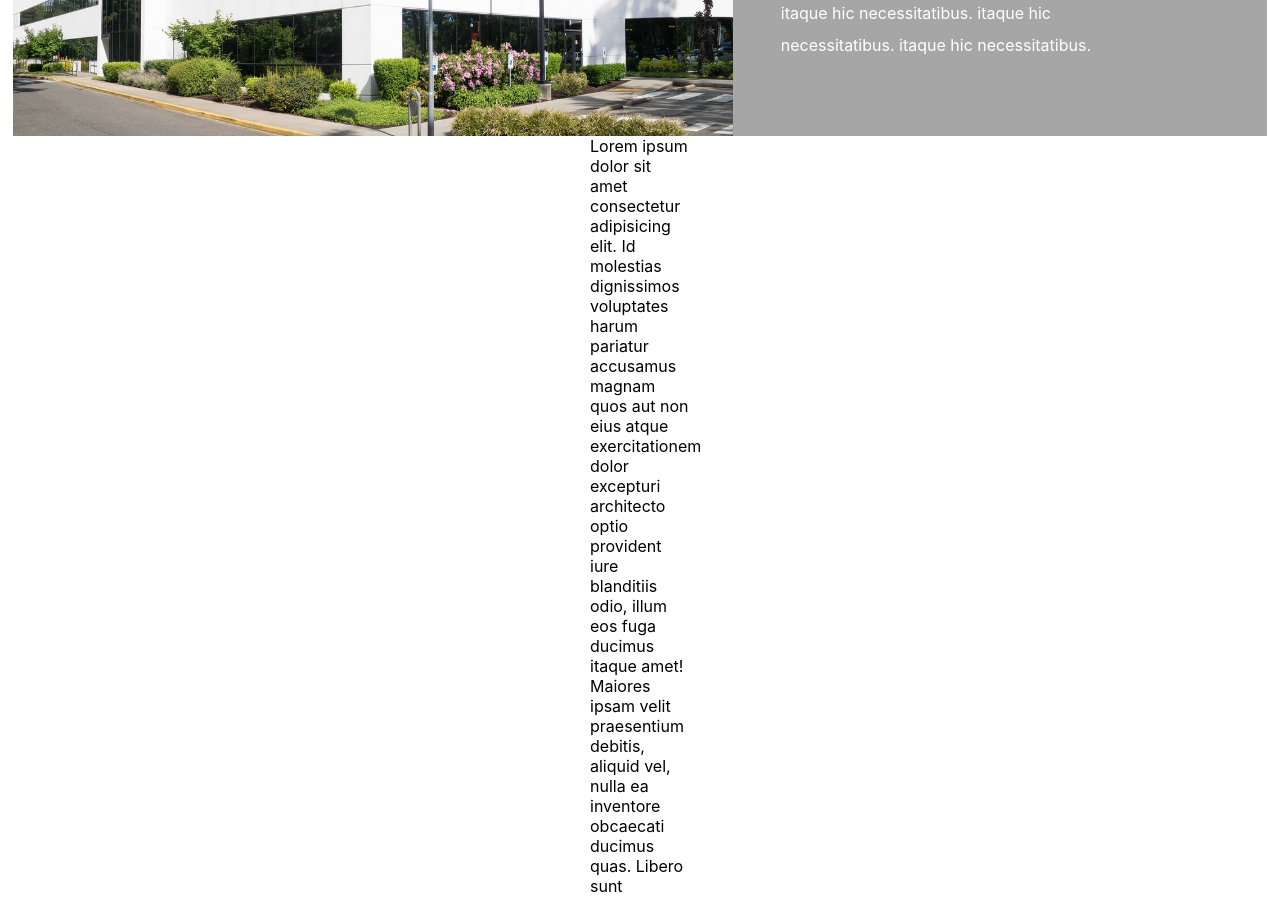
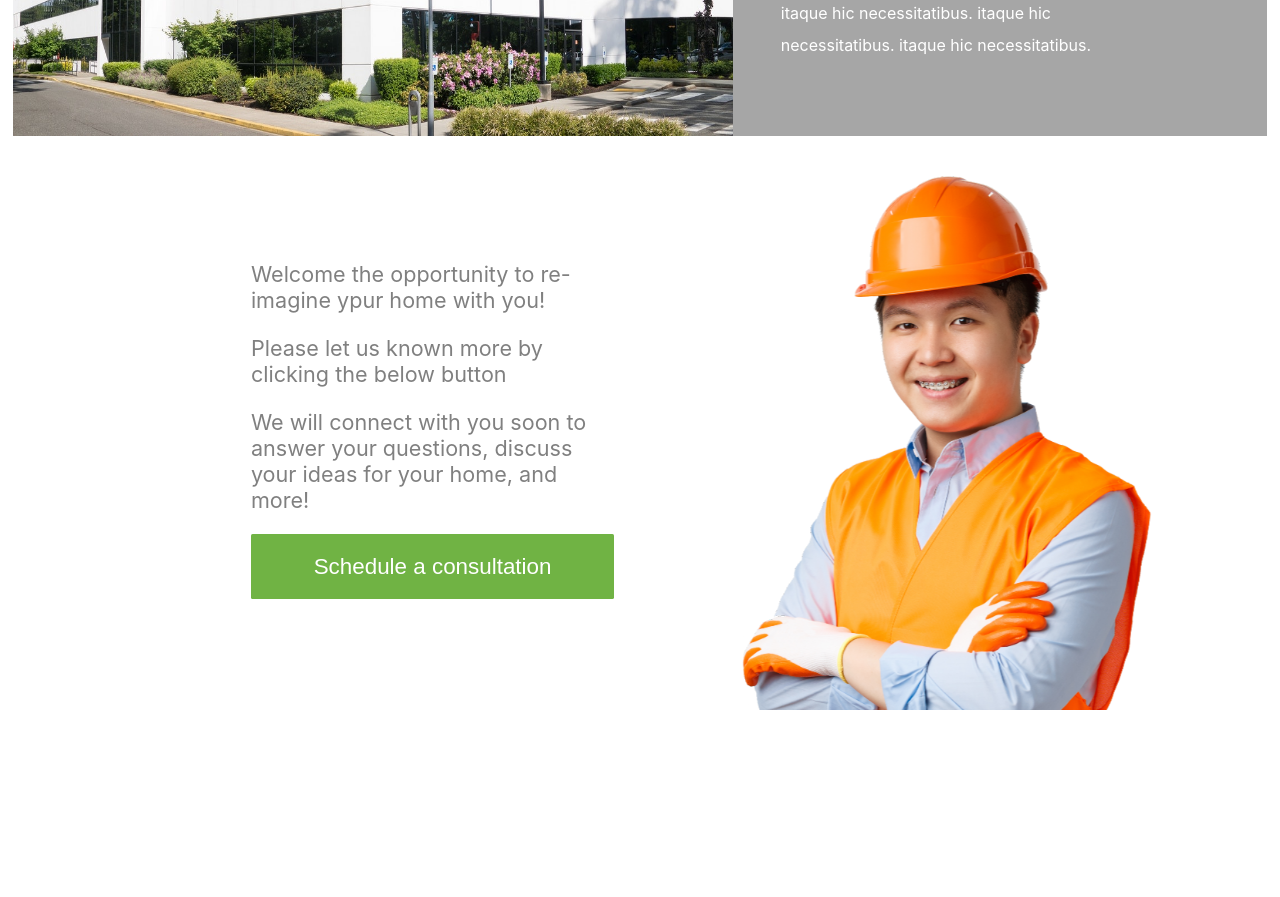
Before and after one commit to AngheloAmir/amir-company-test-1, a Next.js app: page / in a window 1280 px wide. Shown: the part 1880-2777 px from the top of the page. After the commit the page ends 2590 px from the top, so only its background shows below. Built offline with nearby package versions, Linux system fonts and the light colour scheme.

Commit message:
0.9 consulation completed

```diff
--- a/appdata/home.json
+++ b/appdata/home.json
@@ -2,7 +2,8 @@
     "landing": {
         "image": "/assets/main.jpg",
         "heading": "WE BUILD A BETTER WAY",
-        "paragraph": "BMDC is a New Born as one of the Private Organization that help Psur Significant Progress outside Metro Iloilo. Its Flagship Township Development Project in the Municipality of Sta. Barbara of Metro Iloilo to Growth and Attract Business Investors, Ecotourism, Commercial, Industrial, Humanitarian Projects to Rise",
+        "paragraph": "Lorem ipsum dolor sit, amet consectetur adipisicing elit. Quisquam labore libero ab, neque et perferendis molestias natus sint! Eos iure, aspernatur voluptatum at consequuntur ut ex. Nemo dolorem doloribus blanditiis.",
+        "ex": "BMDC is a New Born as one of the Private Organization that help Psur Significant Progress outside Metro Iloilo. Its Flagship Township Development Project in the Municipality of Sta. Barbara of Metro Iloilo to Growth and Attract Business Investors, Ecotourism, Commercial, Industrial, Humanitarian Projects to Rise",
         "btntext": "Learn More"
     },
 
@@ -40,6 +41,14 @@
                 "text": "Lorem ipsum dolor sit amet consectetur adipisicing elit. Reprehenderit magni laborum fugiat. Obcaecati ducimus accusamus explicabo laboriosam, numquam eaque sequi tempore odit vel illo quo impedit, ex, itaque hic necessitatibus.  itaque hic necessitatibus. itaque hic necessitatibus. itaque hic necessitatibus."
             }
         ]
+    },
+
+    "consultation": {
+        "firstparagraph": "Welcome the opportunity to re-imagine ypur home with you!",
+        "secondparagraph": "Please let us known more by clicking the below button",
+        "thirdparagraph": "We will connect with you soon to answer your questions, discuss your ideas for your home, and more!",
+        "btntext": "Schedule a consultation",
+        "image": "assets/worker.png"
     }
 
 }
--- /dev/null
+++ b/components/consultation/consultation.module.scss
@@ -0,0 +1,41 @@
+@import '../shared.scss';
+
+#consultation {
+    display: flex;
+    margin: auto;
+    padding-top: 2.5rem;
+    width: 80%;
+
+    img {
+        width: 40%;
+    }
+
+    .textContainer {
+        padding-top: 4rem;
+        padding-left: 12%;
+
+        p {
+            color: gray;
+            font-size: 1.35rem;
+            width: 70%;
+        }
+
+        button {
+            background-color: $primary;
+            border: 2px solid transparent;
+            border-radius: 0.1rem;
+            box-sizing: border-box;
+            color: white;
+            font-size: 1.4rem;
+            padding: 1.1rem 3.8rem;
+        }
+
+        button:hover {
+            cursor: pointer !important;
+        }
+
+        button:hover {
+            border: 2px solid white;
+        }
+    }
+}
--- /dev/null
+++ b/components/consultation/index.tsx
@@ -0,0 +1,26 @@
+import { ConsultationProps } from './inteface';
+import styles from './consultation.module.scss';
+
+/**
+ * A design specific component for the Brevas Majulah website
+ */
+export default function BrevasMajulahConsultation(props :ConsultationProps) {
+    function handleBtnClick() {
+        alert('Please wait....')
+    }
+
+    return (
+        <section id={styles.consultation}>
+            <div className={styles.textContainer}>
+                <p>Welcome the opportunity to re-imagine ypur home with you!</p>
+                <p>Please let us known more by clicking the below button</p>
+                <p>We will connect with you soon to answer your questions, discuss your ideas for your home, and more!</p>
+                <button onClick={handleBtnClick}>
+                    Schedule a consultation
+                </button>
+            </div>
+
+            <img src='assets/worker.png' />
+        </section>
+    )
+}
--- /dev/null
+++ b/components/consultation/inteface.tsx
@@ -0,0 +1,7 @@
+export interface ConsultationProps {
+    firstparagraph  :string;
+    secondparagraph :string;
+    thirdparagraph  :string;
+    btntext         :string;
+    image           :string;
+}
--- a/pages/index.tsx
+++ b/pages/index.tsx
@@ -1,6 +1,7 @@
 import LandingComponent from '../components/landing';
 import CardSimple       from '../components/cardssimple';
 import Carousel         from '../components/carousel';
+import Consultation     from '../components/consultation';
 
 import homejson from '../appdata/home.json';
 import styles from '../styles/index.module.scss';
@@ -12,19 +13,9 @@ export default function Home() {
         { ...homejson.landing }
         onclick={() => alert('clicked learn more')}
       />
-
-      <CardSimple
-        { ...homejson.cards }
-      />
-
-      <Carousel
-        { ...homejson.slideshow }
-      />
-
-
-    <p style={{width: '100px', margin: 'auto'}}>
-      Lorem ipsum dolor sit amet consectetur adipisicing elit. Id molestias dignissimos voluptates harum pariatur accusamus magnam quos aut non eius atque exercitationem dolor excepturi architecto optio provident iure blanditiis odio, illum eos fuga ducimus itaque amet! Maiores ipsam velit praesentium debitis, aliquid vel, nulla ea inventore obcaecati ducimus quas. Libero sunt explicabo ad non iusto assumenda laborum reprehenderit a. Aliquam illum dolorem enim! Corporis similique voluptatum optio fugit necessitatibus soluta ab esse cumque distinctio, possimus placeat excepturi veritatis magnam facere aliquid eum, suscipit labore! Alias officia eum perspiciatis eaque, omnis ratione corporis molestias officiis repellat deleniti quas expedita accusantium quaerat.
-    </p>
+      <CardSimple     { ...homejson.cards } />
+      <Carousel       { ...homejson.slideshow }/>
+      <Consultation   { ...homejson.consultation }/>
     </div>
-  )
+  );
 }
```
Also changed, not shown: public/assets/logo.png (added).
